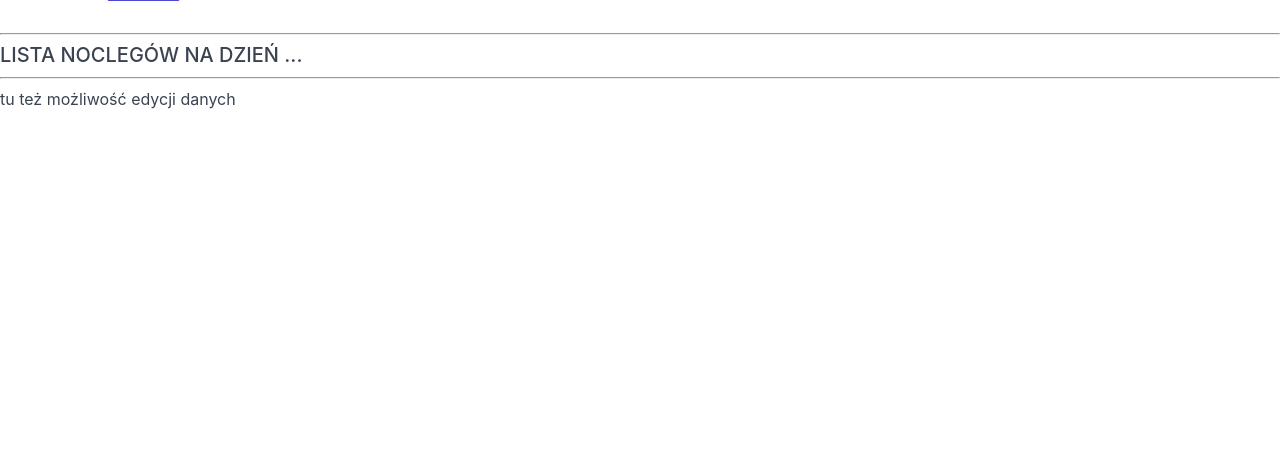
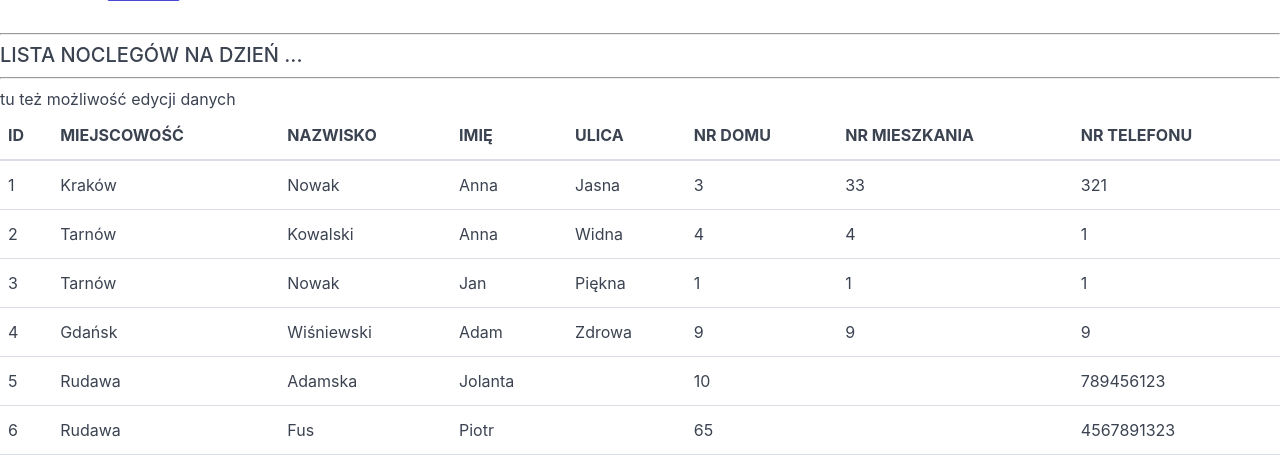
Before and after one commit to BaoZajac/pilgrim_sleep_over, a Flask app: page /noclegi/ in a window 1280 px wide. Shown: the part 692-1147 px from the top of the page. Before the commit the page ends 801 px from the top, so only its background shows below. Run offline with Flask 2, Linux system fonts and the light colour scheme.

Commit message:
dołożenie strony głównej, dodanie wyświetlania noclegów z bazy na stronie www w formie tabeli, dodanie funkcji odczytu i zapisu plików json

```diff
--- a/app.py
+++ b/app.py
@@ -1,6 +1,7 @@
-from flask import Flask, request, render_template
+from flask import Flask, request, render_template, redirect, url_for
 from flask_sqlalchemy import SQLAlchemy
 from flask_alembic import Alembic
+from main import read_db, write_db
 
 
 app = Flask(__name__)
@@ -24,9 +25,16 @@ class Address(db.Model):
     phone = db.Column(db.Integer, nullable=False)
 
 
+@app.route('/')
+def main():
+    return render_template('main.html')
+
+
 @app.route('/dodaj-nocleg/', methods=['POST', 'GET'])
 @app.route('/noclegi/', methods=['POST', 'GET'])
 def nocleg():
+    data = read_db()
+    data_address = list(data.items())
     if request.method == "POST":
         last_name = request.form["last_name"]
         given_name = request.form["given_name"]
@@ -35,15 +43,16 @@ def nocleg():
         house = request.form["house"]
         apartment = request.form["apartment"]
         phone = request.form["phone"]
-        lista = (last_name, given_name, town, street, house, apartment, phone)
-        adresy.append(lista)
+        # lista = (last_name, given_name, town, street, house, apartment, phone)
+        # adresy.append(lista)
+        nocleg_id = int(max(list(data.keys()))) + 1
+        data[nocleg_id] = last_name, given_name, town, street, house, apartment, phone
+        write_db(data)
     if request.path == '/noclegi/':
-        return render_template("noclegi.html")
+        # return redirect(url_for('/noclegi/', data_address=data_address))
+        return render_template("noclegi.html", data_address=data_address)
     elif request.path == '/dodaj-nocleg/':
         return render_template("dodaj-nocleg.html")
-
-
-
 
 
 @app.route('/pielgrzymi/', methods=['GET', 'POST'])
--- a/main.py
+++ b/main.py
@@ -0,0 +1,12 @@
+import json
+
+
+def read_db():
+    with open("noclegi.json", "r") as f:
+        data = json.load(f)
+    return data
+
+
+def write_db(data):
+    with open("noclegi.json", "w") as f:
+        json.dump(data, f)
--- /dev/null
+++ b/noclegi.json
@@ -0,0 +1 @@
+{"1": ["Nowak", "Anna", "Krak\u00f3w", "Jasna", "3", "33", "321"], "2": ["Kowalski", "Anna", "Tarn\u00f3w", "Widna", "4", "4", "1"], "3": ["Nowak", "Jan", "Tarn\u00f3w", "Pi\u0119kna", "1", "1", "1"], "4": ["Wi\u015bniewski", "Adam", "Gda\u0144sk", "Zdrowa", "9", "9", "9"], "5": ["Adamska", "Jolanta", "Rudawa", "", "10", "", "789456123"], "6": ["Fus", "Piotr", "Rudawa", "", "65", "", "4567891323"]}
--- a/templates/noclegi.html
+++ b/templates/noclegi.html
@@ -46,7 +46,37 @@
     <hr />
     <h5>LISTA NOCLEGÓW NA DZIEŃ ...</h5>
     <hr />
+    tu też możliwość edycji danych
 
-    tu też możliwość edycji danych
+    <table class="table">
+        <thead>
+            <tr>
+                <th>ID</th>
+                <th>MIEJSCOWOŚĆ</th>
+                <th>NAZWISKO</th>
+                <th>IMIĘ</th>
+                <th>ULICA</th>
+                <th>NR DOMU</th>
+                <th>NR MIESZKANIA</th>
+                <th>NR TELEFONU</th>
+
+            </tr>
+        </thead>
+        <tbody>
+            {% for single_address in data_address %}
+            <tr>
+              <td>{{single_address[0] }}</td>
+              <td>{{ single_address[1][2] }}</td>
+              <td>{{ single_address[1][0] }}</td>
+              <td>{{ single_address[1][1] }}</td>
+              <td>{{ single_address[1][3] }}</td>
+              <td>{{ single_address[1][4] }}</td>
+              <td>{{ single_address[1][5] }}</td>
+              <td>{{ single_address[1][6] }}</td>
+            </tr>
+            {% endfor %}
+
+        </tbody>
+    </table>
 </body>
 </html>
```
Also changed, not shown: templates/main.html (added, +10 -0 lines).
